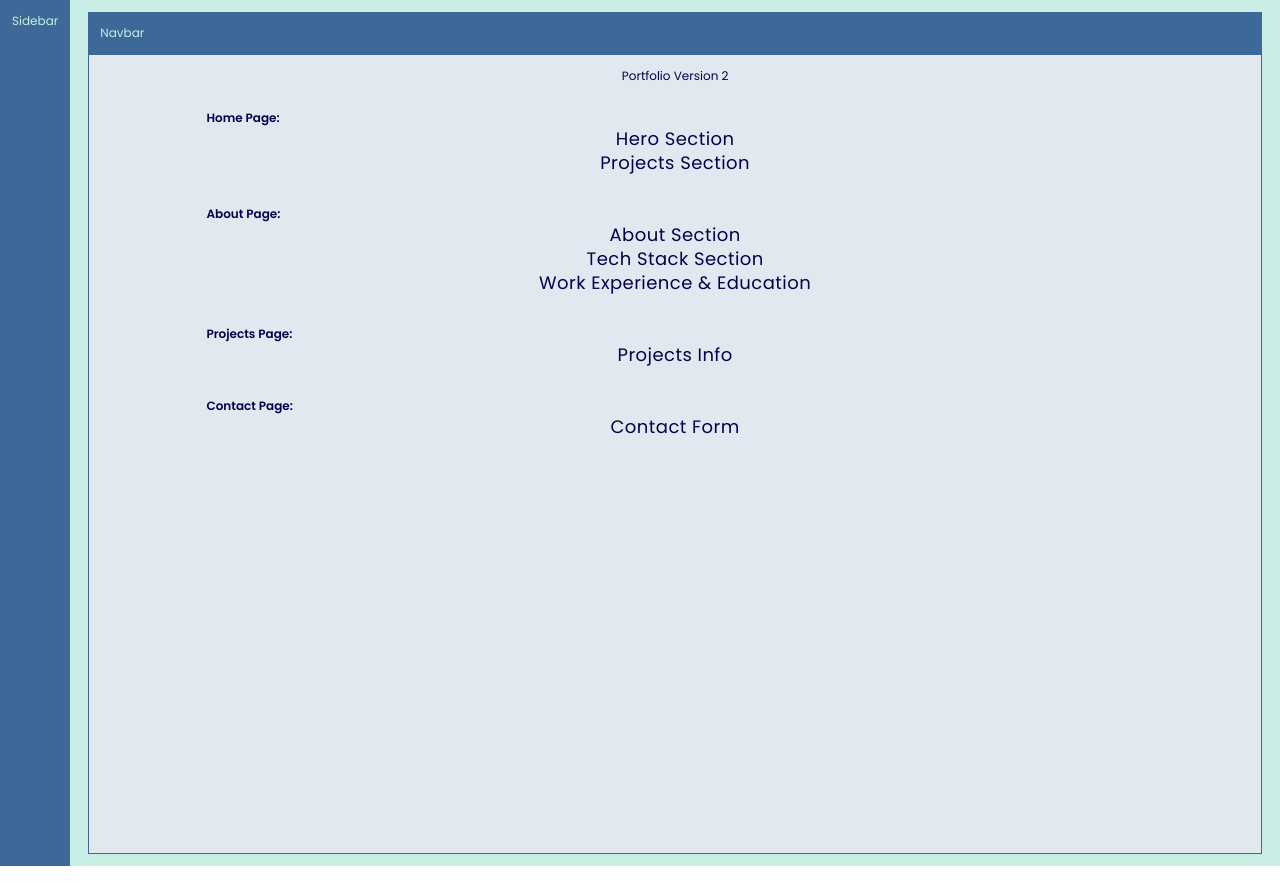
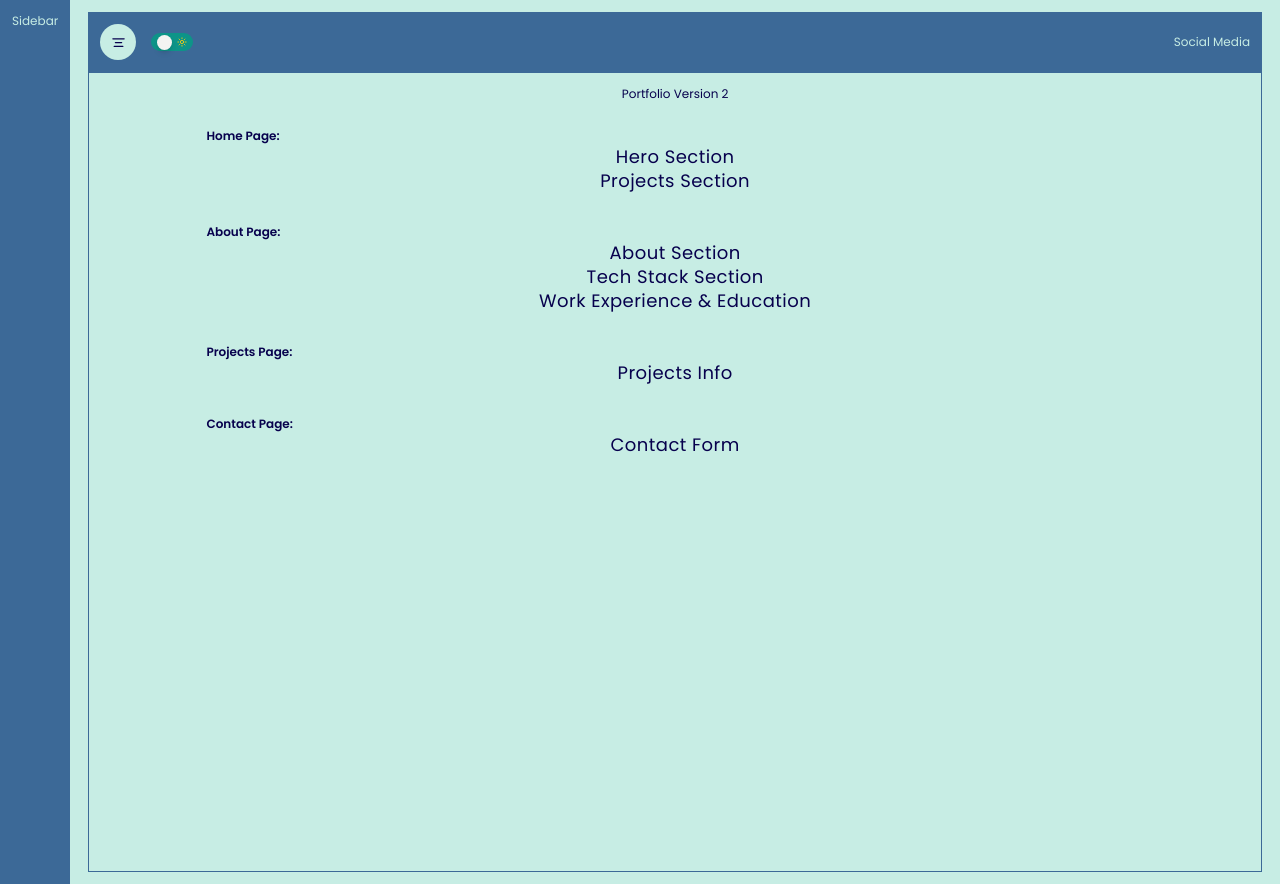
Before and after one commit to bryancastillo10/portfolio, a Next.js app: page / in a window 1280 px wide. Built offline with nearby package versions, Linux system fonts and the light colour scheme; no server answers.

Commit message:
initial navbar set up

```diff
--- a/src/app/(components)/Navbar/ThemeToggle.tsx
+++ b/src/app/(components)/Navbar/ThemeToggle.tsx
@@ -1,35 +1,26 @@
 "use client";
-import { useEffect, useState } from "react";
+import { useAppDispatch, useAppSelector } from '@/app/redux';
+import { setTheme } from '@/state';
 import {Sun, Moon} from 'lucide-react';
 
+
 const ThemeToggle = () => {
-    const [theme,setTheme] = useState(false);
+    const dispatch = useAppDispatch();
+    const theme = useAppSelector((state)=> state.global.theme);
 
-    useEffect(()=> {
-        const theme = localStorage.getItem("theme");
-        if (theme === "dark") setTheme(true);
-    },[])
-
-    useEffect(()=> {
-        if(theme){
-            document.documentElement.classList.add("dark")
-            localStorage.setItem("theme","dark")
-        }else{
-            document.documentElement.classList.remove("dark")
-            localStorage.setItem("theme","light");
-        }
-    },[theme])
-
+    const toggleTheme = () => {
+        dispatch(setTheme(!theme));
+      }
     return (
     <div
-    onClick={()=>setTheme(!theme)}
-    className="relative h-8 w-4 flex flex-col items-center dark:bg-gray-900 bg-teal-600 cursor-pointer rounded-full p-1">
-      <Moon className="text-white" size={10}/>
-      <div className={`absolute top-1 bg-white dark:bg-primary
-            size-[10px] rounded-full shadow-md transform transition-all duration-500 ease-out
-            ${theme ? 'translate-y-4' : 'translate-y-0'}`}
+    onClick={toggleTheme}
+    className="relative h-6 w-14 flex justify-center items-center  bg-teal-600 cursor-pointer rounded-full p-2">
+      <Moon className="text-primary" size={10}/>
+      <div className={`absolute top-[2px] left-0 bg-white dark:bg-primary
+            size-5 rounded-full shadow-md transform transition-all duration-500 ease-out
+            ${theme ? 'translate-x-8' : 'translate-x-2'}`}
       />
-      <Sun className="mt-auto text-yellow-400" size={8}/>
+      <Sun className="ml-auto text-yellow-400" size={10}/>
     </div>
   )
 }
--- a/src/app/(components)/Navbar/index.tsx
+++ b/src/app/(components)/Navbar/index.tsx
@@ -1,9 +1,33 @@
 // import ThemeToggle from "./ThemeToggle"
+import { AlignCenter } from "lucide-react";
+import { setIsSidebarCollapse }  from "@/state";
+import { useAppDispatch, useAppSelector } from "@/app/redux";
+import ThemeToggle from "./ThemeToggle";
 
 const Navbar = () => {
+  const dispatch = useAppDispatch();
+  const isSideBarCollapsed = useAppSelector((state) => state.global.isSidebarCollapse);
+
+  const toggleSideBar = () => {
+    dispatch(setIsSidebarCollapse(!isSideBarCollapsed));
+  }
+
+
+
   return (
-    <nav className="p-4 bg-light-secondary text-primary">
-      Navbar
+    <nav className="flex justify-between items-center p-4 bg-light-secondary text-primary">
+      <div className="flex justify-between items-center gap-5">
+          <div
+          className="p-3.5 cursor-pointer bg-primary text-secondary rounded-full hover:bg-emerald-200"
+          onClick={toggleSideBar}
+          >
+           <AlignCenter className="size-5" />
+          </div>
+          <ThemeToggle/>
+      </div>
+      <div className="">
+        Social Media
+      </div>
     </nav>
   )
 }
--- a/src/app/page.tsx
+++ b/src/app/page.tsx
@@ -2,7 +2,7 @@
 
 export default function Home() {
   return (
-    <main className="w-full min-h-screen bg-slate-200 border-light-secondary border">
+    <main className="w-full min-h-screen  border-light-secondary border">
       <div className="flex justify-center pt-4">
         <h1 className="">Portfolio Version 2</h1>
       </div>
--- a/src/state/index.ts
+++ b/src/state/index.ts
@@ -18,12 +18,12 @@ export const globalSlice = createSlice({
         setIsSidebarCollapse: ( state, action: PayloadAction<boolean>) => {
             state.isSidebarCollapse = action.payload;
         },
-        setIsDarkMode: (state, action: PayloadAction<boolean>) => {
+        setTheme: (state, action: PayloadAction<boolean>) => {
             state.theme = action.payload;
         }
     }
 });
 
-export const { setIsSidebarCollapse, setIsDarkMode } = globalSlice.actions;
+export const { setIsSidebarCollapse, setTheme } = globalSlice.actions;
 
 export default globalSlice.reducer;
```
